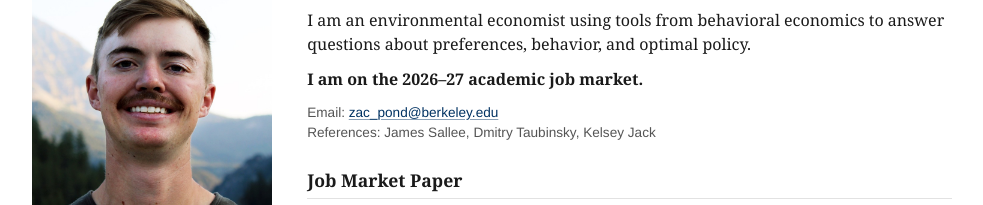
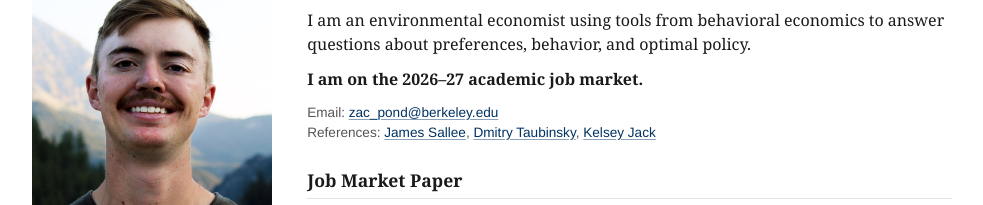
Before and after one commit to zacpond/zacpond.github.io, a plain HTML site: page index.html in a window 1280 px wide. Shown: the part 138-343 px from the top of the page, without its empty margins (148-1131 px from the left). Drawn offline with Linux system fonts and the light colour scheme.

Commit message:
Home: link references to their email addresses
Co-Authored-By: Claude Fable 5.2 <noreply@anthropic.com>
Claude-Session: https://claude.ai/code/session_01SPbc9xcN1cNoRtWRr7bTAW

```diff
--- a/index.html
+++ b/index.html
@@ -32,7 +32,7 @@
           <p><strong>I am on the 2026&ndash;27 academic job market.</strong></p>
           <p class="small">
             Email: <a href="mailto:zac_pond@berkeley.edu">zac_pond@berkeley.edu</a><br>
-            References: James Sallee, Dmitry Taubinsky, Kelsey Jack
+            References: <a href="mailto:sallee@berkeley.edu">James Sallee</a>, <a href="mailto:dmitry.taubinsky@berkeley.edu">Dmitry Taubinsky</a>, <a href="mailto:kelseyjack@berkeley.edu">Kelsey Jack</a>
           </p>
 
           <h3>Job Market Paper</h3>
```
